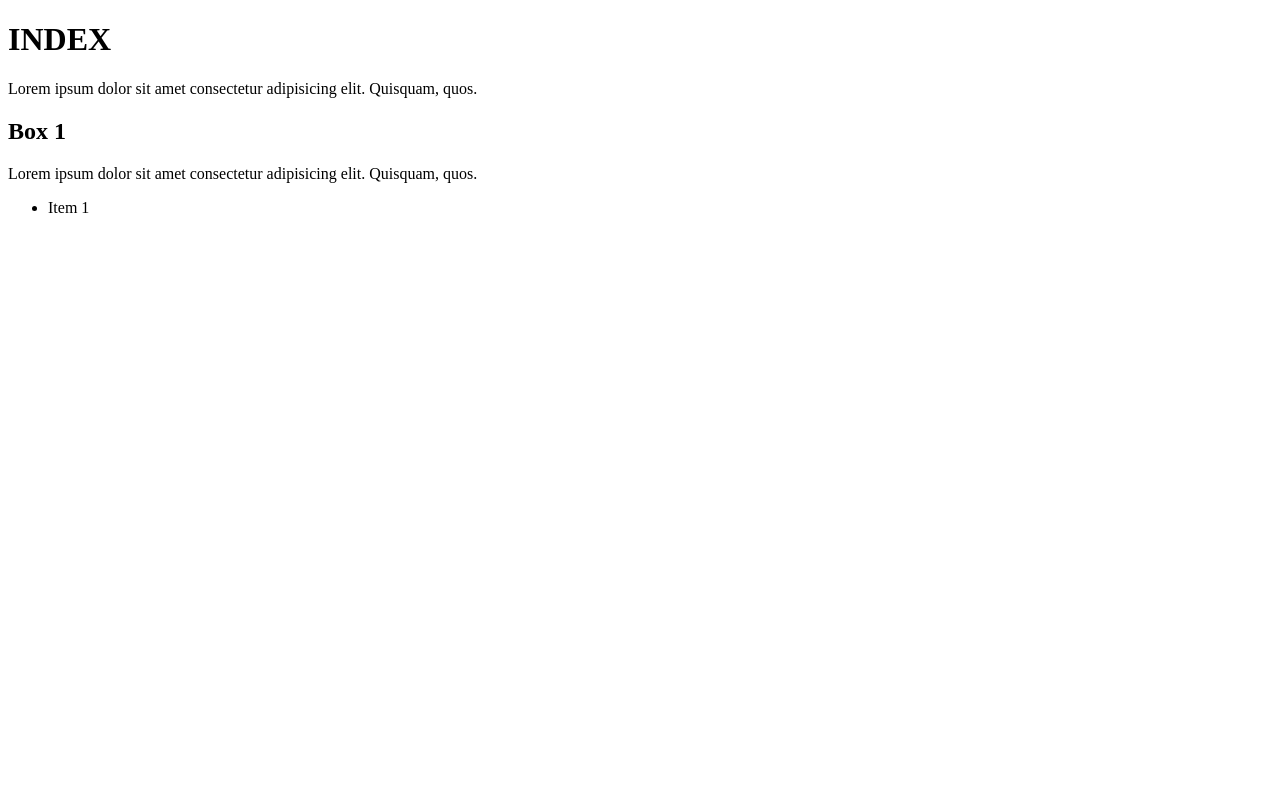
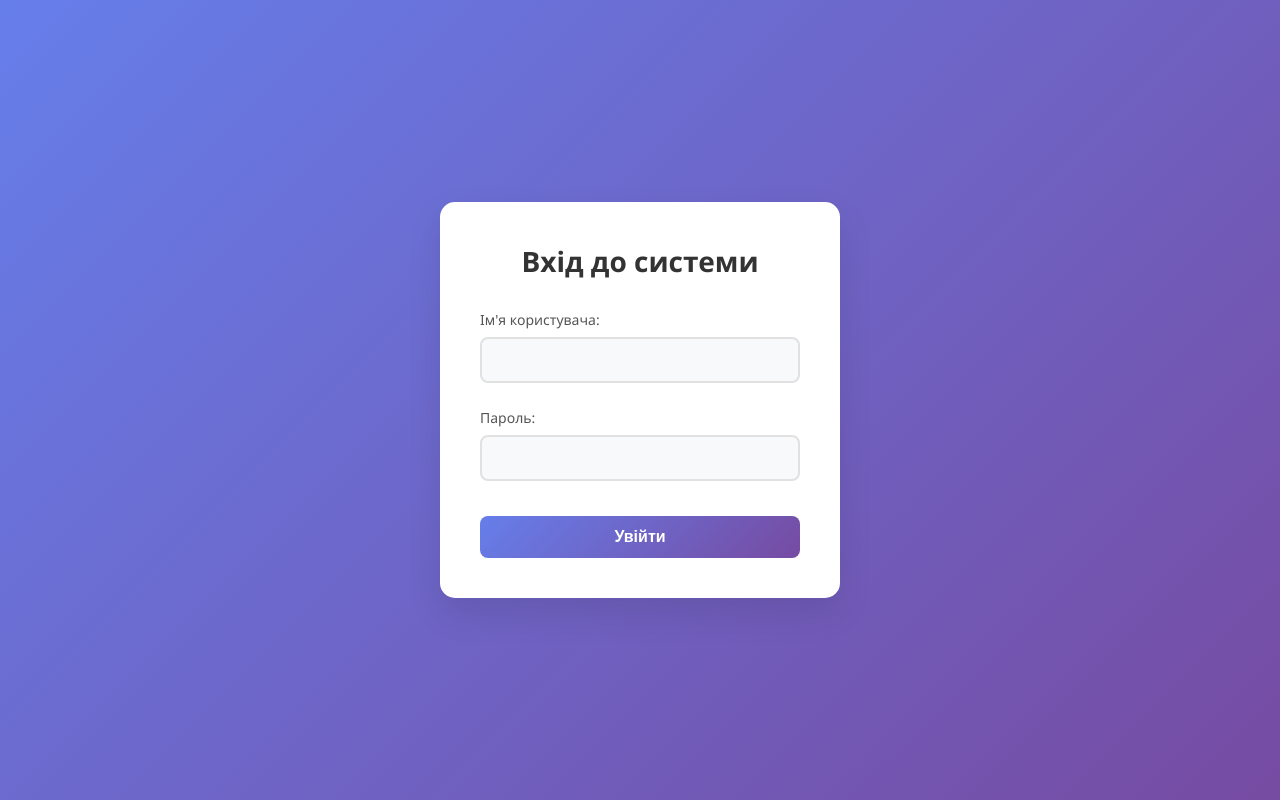
Before and after one commit to FomenkoAndrey/_____git-20250726, a website: page index.html in a window 1280 px wide. Drawn offline with Linux system fonts and the light colour scheme.

Commit message:
Feat(login): create login form with modern design

```diff
--- a/index.html
+++ b/index.html
@@ -1,29 +1,32 @@
 <!DOCTYPE html>
-<html lang="en">
+<html lang="uk">
 
 <head>
   <meta charset="UTF-8">
-  <meta content="width=device-width, initial-scale=1.0" name="viewport">
-  <title>Index</title>
+  <meta name="viewport" content="width=device-width, initial-scale=1.0">
+  <title>Форма логіну</title>
+  <link rel="stylesheet" href="style.css">
 </head>
 
 <body>
+  <div class="login-container">
+    <div class="login-form">
+      <h1>Вхід до системи</h1>
+      <form>
+        <div class="form-group">
+          <label for="username">Ім'я користувача:</label>
+          <input type="text" id="username" name="username" required>
+        </div>
 
-  <h1>INDEX</h1>
+        <div class="form-group">
+          <label for="password">Пароль:</label>
+          <input type="password" id="password" name="password" required>
+        </div>
 
-  <p>Lorem ipsum dolor sit amet consectetur adipisicing elit. Quisquam, quos.</p>
-
-  <div class="container">
-    <div class="box">
-      <h2>Box 1</h2>
-      <p>Lorem ipsum dolor sit amet consectetur adipisicing elit. Quisquam, quos.</p>
+        <button type="submit" class="login-btn">Увійти</button>
+      </form>
     </div>
   </div>
-
-  <ul>
-    <li>Item 1</li>
-  </ul>
-
 </body>
 
 </html>
--- a/style.css
+++ b/style.css
@@ -1,16 +1,95 @@
+/* Стилі для форми логіну */
+
 * {
+  margin: 0;
+  padding: 0;
   box-sizing: border-box;
 }
 
-html {
-  font-size: 16px;
+body {
+  font-family: 'Segoe UI', Tahoma, Geneva, Verdana, sans-serif;
+  background: linear-gradient(135deg, #667eea 0%, #764ba2 100%);
+  min-height: 100vh;
+  display: flex;
+  align-items: center;
+  justify-content: center;
 }
 
-body {
-  background-color: #f0f0f0;
-  font-family: Arial, Helvetica, sans-serif;
+.login-container {
+  display: flex;
+  align-items: center;
+  justify-content: center;
+  width: 100%;
+  padding: 20px;
 }
 
-a {
-  text-decoration: none;
+.login-form {
+  background: #ffffff;
+  padding: 40px;
+  border-radius: 15px;
+  box-shadow: 0 15px 35px rgba(0, 0, 0, 0.1);
+  width: 100%;
+  max-width: 400px;
+  backdrop-filter: blur(10px);
 }
+
+.login-form h1 {
+  text-align: center;
+  margin-bottom: 30px;
+  color: #333;
+  font-size: 28px;
+  font-weight: 600;
+}
+
+.form-group {
+  margin-bottom: 25px;
+}
+
+.form-group label {
+  display: block;
+  margin-bottom: 8px;
+  color: #555;
+  font-weight: 500;
+  font-size: 14px;
+}
+
+.form-group input {
+  width: 100%;
+  padding: 12px 15px;
+  border: 2px solid #e1e1e1;
+  border-radius: 8px;
+  font-size: 16px;
+  transition: all 0.3s ease;
+  background-color: #f8f9fa;
+}
+
+.form-group input:focus {
+  outline: none;
+  border-color: #667eea;
+  background-color: #ffffff;
+  transform: translateY(-2px);
+  box-shadow: 0 5px 15px rgba(102, 126, 234, 0.2);
+}
+
+.login-btn {
+  width: 100%;
+  padding: 12px;
+  background: linear-gradient(135deg, #667eea 0%, #764ba2 100%);
+  color: white;
+  border: none;
+  border-radius: 8px;
+  font-size: 16px;
+  font-weight: 600;
+  cursor: pointer;
+  transition: all 0.3s ease;
+  margin-top: 10px;
+}
+
+.login-btn:hover {
+  transform: translateY(-2px);
+  box-shadow: 0 8px 25px rgba(102, 126, 234, 0.3);
+}
+
+.login-btn:active {
+  transform: translateY(0);
+}
```
Also changed, not shown: README.md.
